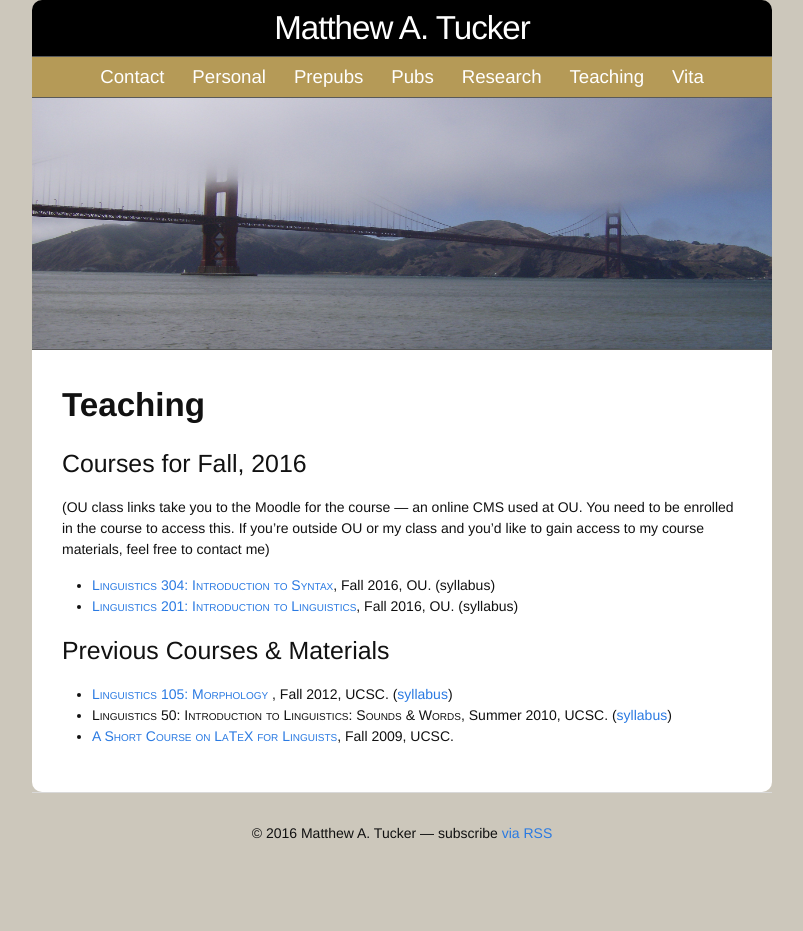
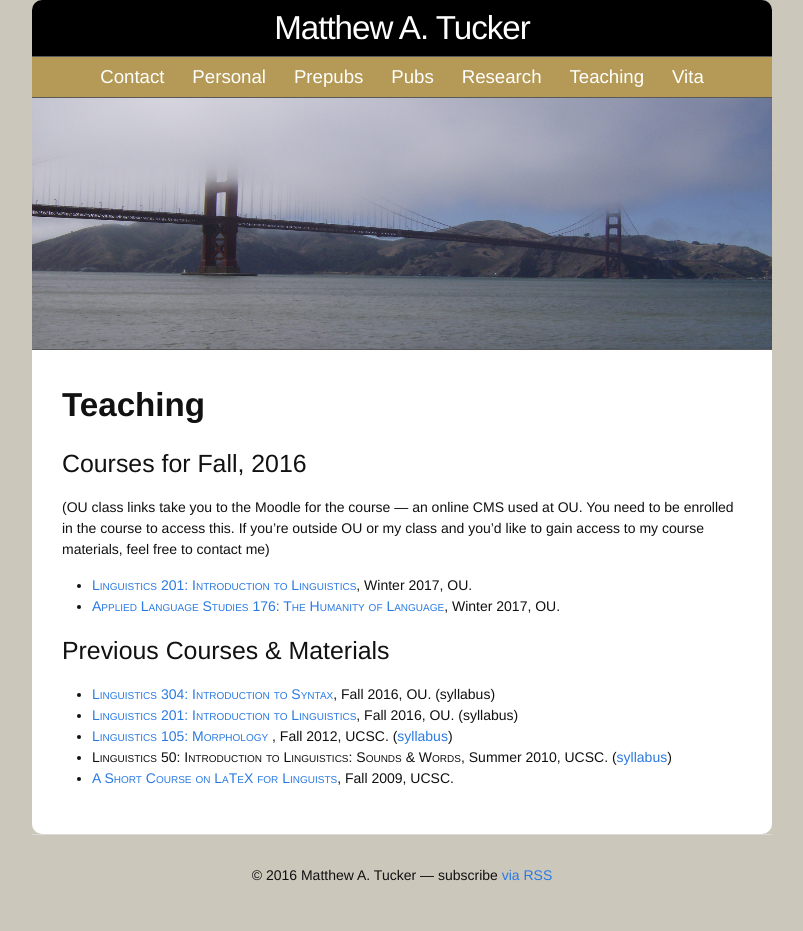
Before and after one commit to matthew-tucker/matthew-tucker.github.io, a Jekyll site: the page built from teaching/index.md, in a window 1280 px wide. Shown: the whole page, without its empty margins (238-1041 px from the left). Built offline with Jekyll 4.4.1, drawn with Linux system fonts in a browser that asks for light colours; before the commit the page ends 900 px from its top, so only the background shows below that.

Commit message:
winter 2017 details

```diff
--- a/contact/index.html
+++ b/contact/index.html
@@ -31,6 +31,9 @@ title:  "Contact"
 		<em>Phone:</em> +1 (248) 364-8848<br />
 		<em>Email:</em> matthewtucker [shift-2] oakland [end-of-sentence-marker] edu</p>
 
+	<h4>Office Hours (Winter, 2017)</h4>
+	<p>M/W 10:00-Noon, & by appointment</p>
+
 	<h4>Affiliations</h4>
 	<ul>
 		<li><a href="https://wwwp.oakland.edu/linguistics/" target="_blank">OU Department of Linguistics</a></li>
--- a/teaching/index.md
+++ b/teaching/index.md
@@ -9,11 +9,14 @@ title:  "Teaching"
 
 (OU class links take you to the Moodle for the course &mdash; an online CMS used at OU. You need to be enrolled in the course to access this. If you're outside OU or my class and you'd like to gain access to my course materials, feel free to contact me)
 
-* [<span class="construct">Linguistics 304: Introduction to Syntax</span>](https://moodle.oakland.edu/course/view.php?id=157247), Fall 2016, OU. (syllabus)
-* [<span class="construct">Linguistics 201: Introduction to Linguistics</span>](https://moodle.oakland.edu/course/view.php?id=159487), Fall 2016, OU. (syllabus)
+* [<span class="construct">Linguistics 201: Introduction to Linguistics</span>](https://moodle.oakland.edu/course/view.php?id=164918), Winter 2017, OU.
+* [<span class="construct">Applied Language Studies 176: The Humanity of Language</span>](https://moodle.oakland.edu/course/view.php?id=166365), Winter 2017, OU.
+
 
 ## Previous Courses & Materials
 
+* [<span class="construct">Linguistics 304: Introduction to Syntax</span>](https://moodle.oakland.edu/course/view.php?id=157247), Fall 2016, OU. (syllabus)
+* [<span class="construct">Linguistics 201: Introduction to Linguistics</span>](https://moodle.oakland.edu/course/view.php?id=159487), Fall 2016, OU. (syllabus)
 * [<span class="construct">Linguistics 105: Morphology</span> ](http://matthew-tucker.github.io/ling105f12/), Fall 2012, UCSC. ([syllabus](/files/syllabi/ling105f12-syllabus.pdf))
 * <span class="construct">Linguistics 50: Introduction to Linguistics: Sounds & Words</span>, Summer 2010, UCSC. ([syllabus](/files/syllabi/ling50s11-syllabus.pdf))
 * [<span class="construct">A Short Course on LaTeX for Linguists</span>](https://github.com/matthew-tucker/LingLaTeXCourse), Fall 2009, UCSC.
```
